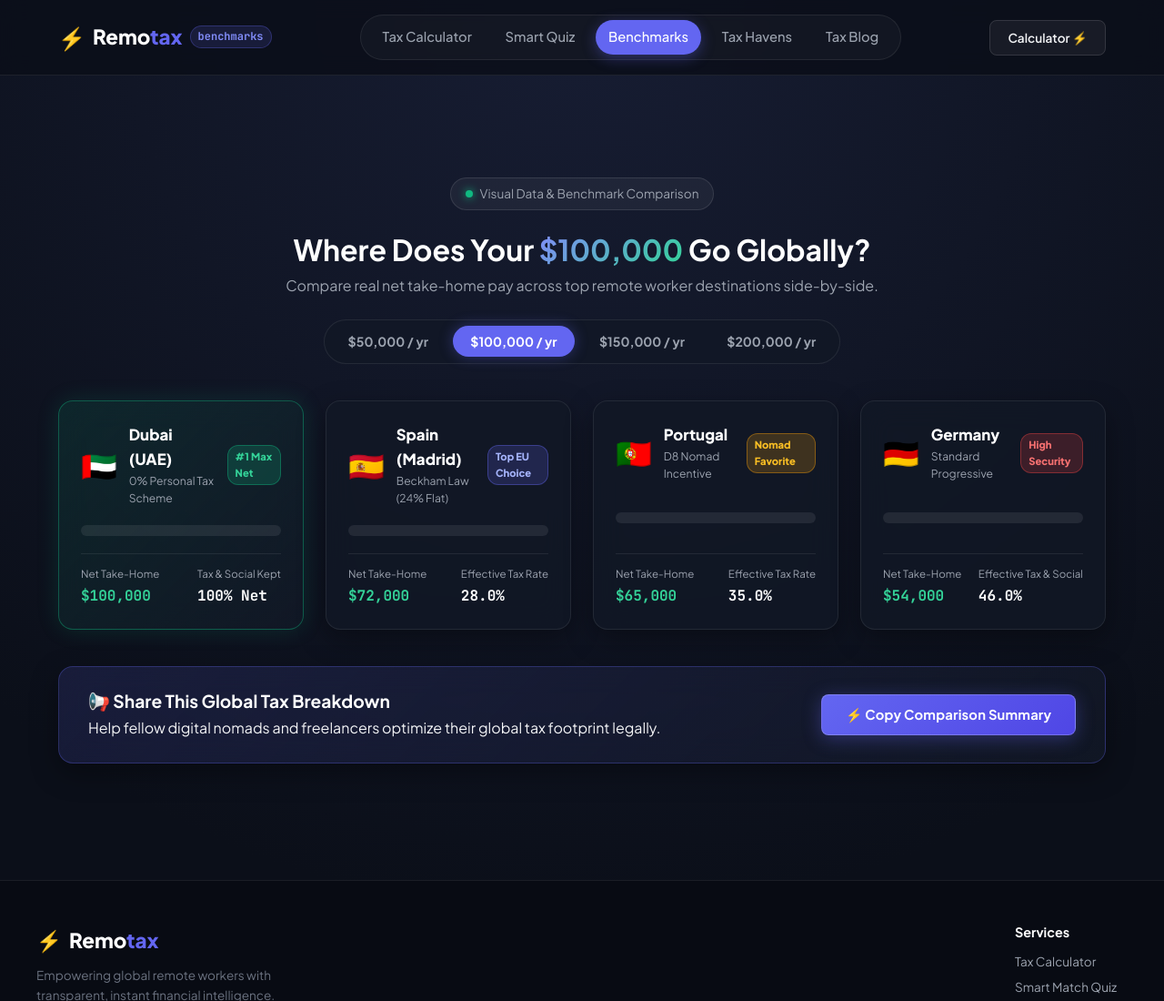
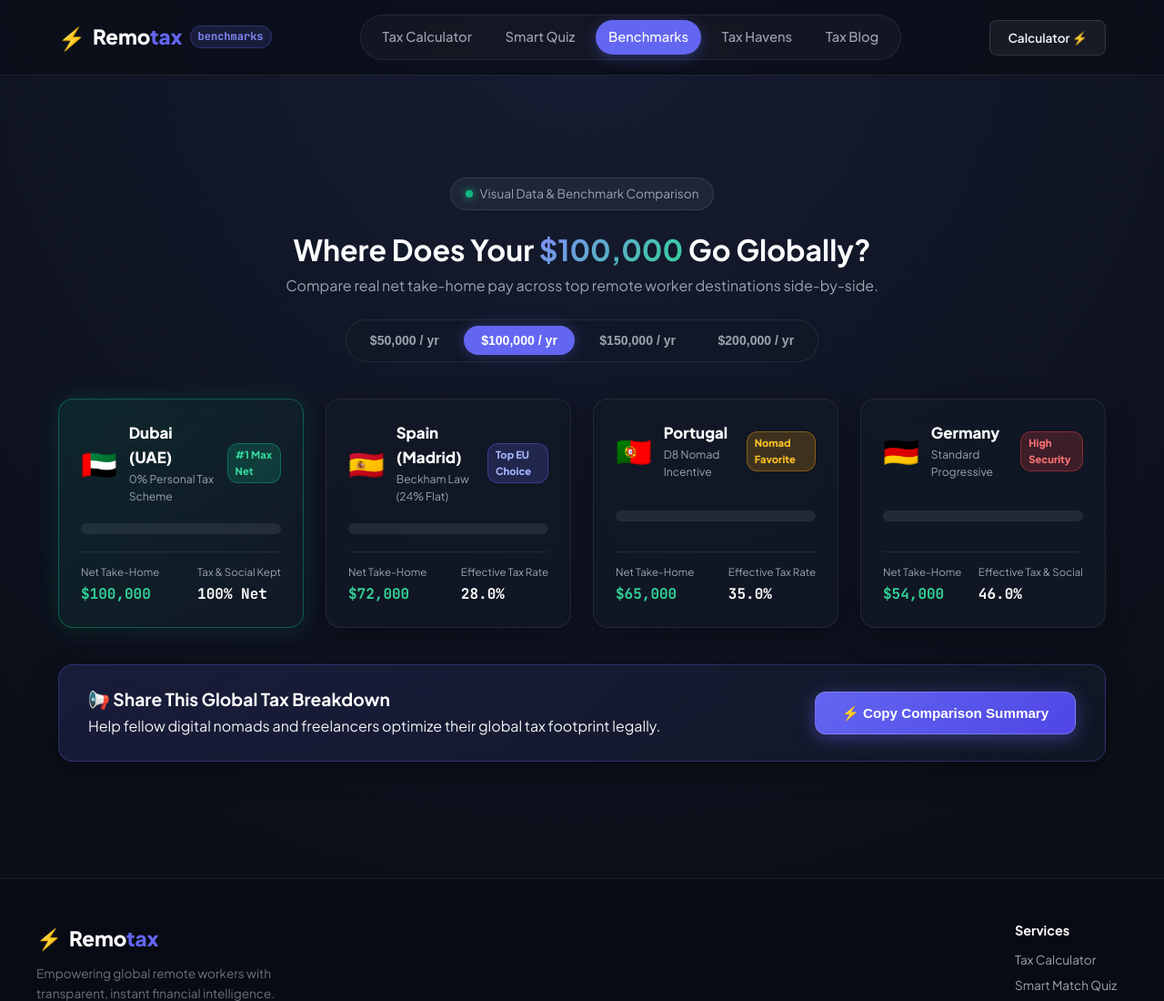
Before and after one commit to mhghatee/remotax, a plain HTML site: page benchmarks.html in a window 1280 px wide. Shown: the top 1100 px of the page at 91% size. Drawn offline with Linux system fonts and the light colour scheme.

Commit message:
Apply direct inline gradient and ID specificity styles for Copy Comparison Summary button

```diff
--- a/benchmarks.html
+++ b/benchmarks.html
@@ -169,7 +169,7 @@
                 <h3>📢 Share This Global Tax Breakdown</h3>
                 <p>Help fellow digital nomads and freelancers optimize their global tax footprint legally.</p>
             </div>
-            <button class="btn-primary" id="share-infographic-btn">
+            <button class="btn-primary" id="share-infographic-btn" style="background: linear-gradient(135deg, #6366f1 0%, #4f46e5 100%) !important; color: #ffffff !important; border: 1px solid rgba(255, 255, 255, 0.2) !important; padding: 0.85rem 1.8rem !important; border-radius: 12px !important; font-weight: 700 !important; font-size: 0.95rem !important; cursor: pointer !important; display: inline-flex !important; align-items: center !important; gap: 0.6rem !important; box-shadow: 0 4px 20px rgba(99, 102, 241, 0.45) !important;">
                 <span>⚡ Copy Comparison Summary</span>
             </button>
         </div>
--- a/index.css
+++ b/index.css
@@ -1392,42 +1392,28 @@
 }
 
 /* Buttons */
-button {
-    font-family: inherit;
-    border: none;
-    outline: none;
-    cursor: pointer;
-    -webkit-tap-highlight-color: transparent;
-}
-
-.btn-primary {
-    background: linear-gradient(135deg, #6366f1 0%, #4f46e5 100%);
-    color: #ffffff;
-    border: 1px solid rgba(255, 255, 255, 0.2);
-    padding: 0.75rem 1.6rem;
-    border-radius: var(--radius-sm);
-    font-weight: 700;
-    font-size: 0.92rem;
-    cursor: pointer;
-    display: inline-flex;
-    align-items: center;
-    justify-content: center;
-    gap: 0.5rem;
-    box-shadow: 0 4px 20px rgba(99, 102, 241, 0.35);
-    transition: all 0.3s cubic-bezier(0.16, 1, 0.3, 1);
-    letter-spacing: 0.2px;
-}
-
-.btn-primary:hover {
-    background: linear-gradient(135deg, #4f46e5 0%, #4338ca 100%);
-    transform: translateY(-2px);
-    box-shadow: 0 8px 25px rgba(99, 102, 241, 0.55);
-    border-color: rgba(255, 255, 255, 0.35);
-}
-
-.btn-primary:active {
-    transform: translateY(0);
-    box-shadow: 0 2px 10px rgba(99, 102, 241, 0.3);
+#share-infographic-btn, #copy-summary-btn, button.btn-primary {
+    background: linear-gradient(135deg, #6366f1 0%, #4f46e5 100%) !important;
+    color: #ffffff !important;
+    border: 1px solid rgba(255, 255, 255, 0.2) !important;
+    padding: 0.85rem 1.8rem !important;
+    border-radius: 12px !important;
+    font-weight: 700 !important;
+    font-size: 0.95rem !important;
+    cursor: pointer !important;
+    display: inline-flex !important;
+    align-items: center !important;
+    justify-content: center !important;
+    gap: 0.6rem !important;
+    box-shadow: 0 4px 20px rgba(99, 102, 241, 0.45) !important;
+    transition: all 0.3s cubic-bezier(0.16, 1, 0.3, 1) !important;
+}
+
+#share-infographic-btn:hover, #copy-summary-btn:hover, button.btn-primary:hover {
+    background: linear-gradient(135deg, #4f46e5 0%, #4338ca 100%) !important;
+    transform: translateY(-2px) !important;
+    box-shadow: 0 8px 25px rgba(99, 102, 241, 0.65) !important;
+    border-color: rgba(255, 255, 255, 0.4) !important;
 }
 
 .btn-secondary {
```
Also changed, not shown: index.html (+1 -1 lines).
